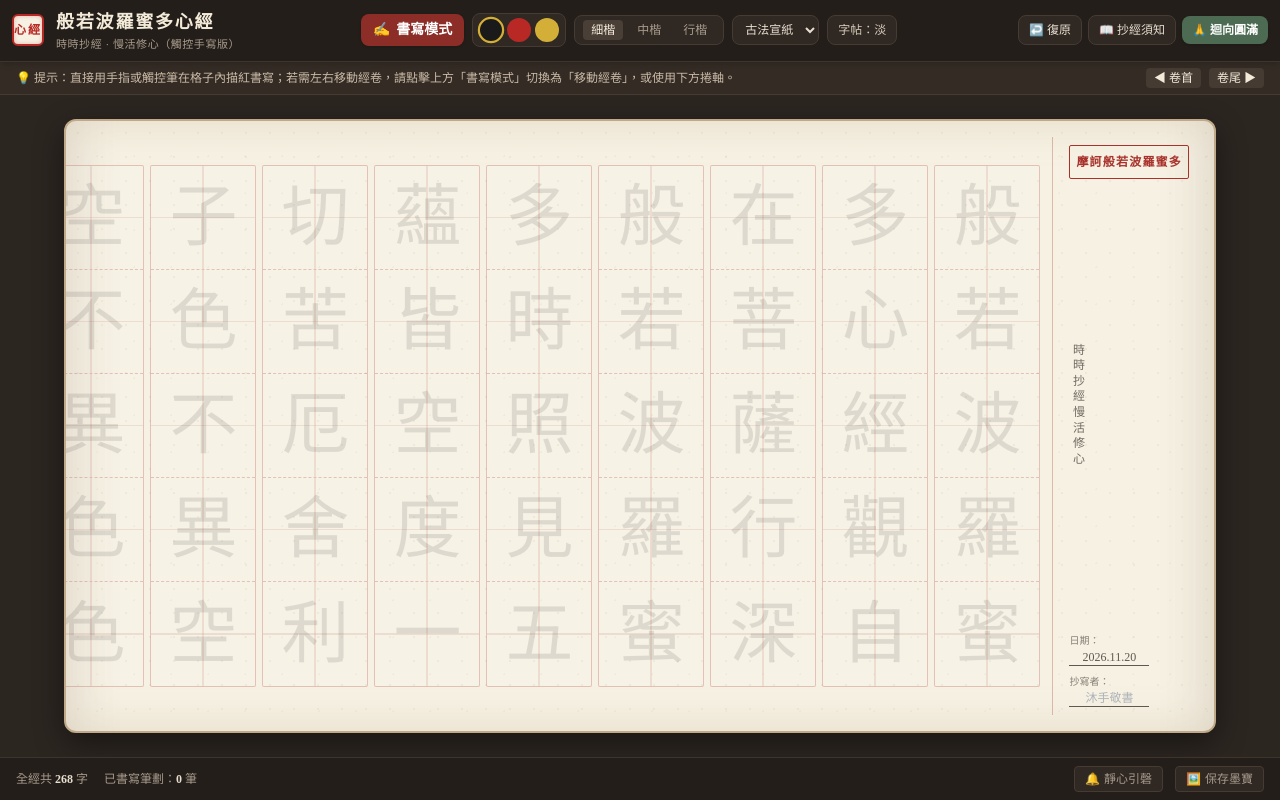
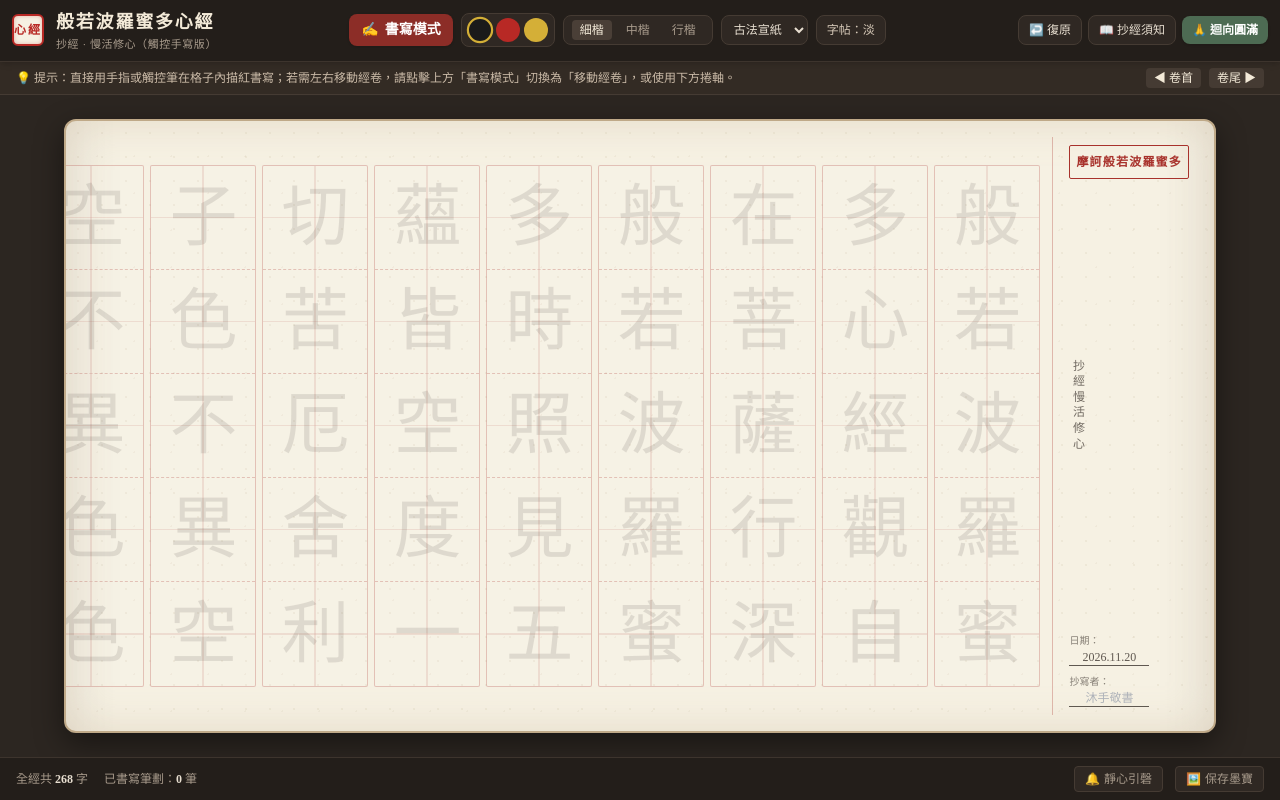
Before and after one commit to OTSANOT/cognition, a plain HTML site: page sutra.html in a window 1280 px wide. Drawn offline with nearby package versions, Linux system fonts and the light colour scheme.

Commit message:
Update title and text references in sutra.html

```diff
--- a/sutra.html
+++ b/sutra.html
@@ -3,7 +3,7 @@
 <head>
     <meta charset="UTF-8">
     <meta name="viewport" content="width=device-width, initial-scale=1.0, maximum-scale=1.0, user-scalable=no">
-    <title>時時抄經 · 般若波羅蜜多心經</title>
+    <title>抄經 · 般若波羅蜜多心經</title>
     <!-- Tailwind CSS for layout and UI controls -->
     <script src="https://cdn.tailwindcss.com"></script>
     <style>
@@ -184,7 +184,7 @@
             </div>
             <div>
                 <h1 class="text-base md:text-lg font-bold tracking-widest text-[#f3ead8]">般若波羅蜜多心經</h1>
-                <p class="text-[11px] text-[#a89b8c] tracking-wider hidden sm:block">時時抄經 · 慢活修心（觸控手寫版）</p>
+                <p class="text-[11px] text-[#a89b8c] tracking-wider hidden sm:block">抄經 · 慢活修心（觸控手寫版）</p>
             </div>
         </div>
 
@@ -269,7 +269,7 @@
                             </span>
                         </div>
                         <div class="my-auto text-center py-2">
-                            <p class="text-xs tracking-[0.3em] opacity-70" style="writing-mode: vertical-rl;">時時抄經慢活修心</p>
+                            <p class="text-xs tracking-[0.3em] opacity-70" style="writing-mode: vertical-rl;">抄經慢活修心</p>
                         </div>
                         <div class="flex flex-col gap-2 text-xs opacity-80">
                             <div>
```
